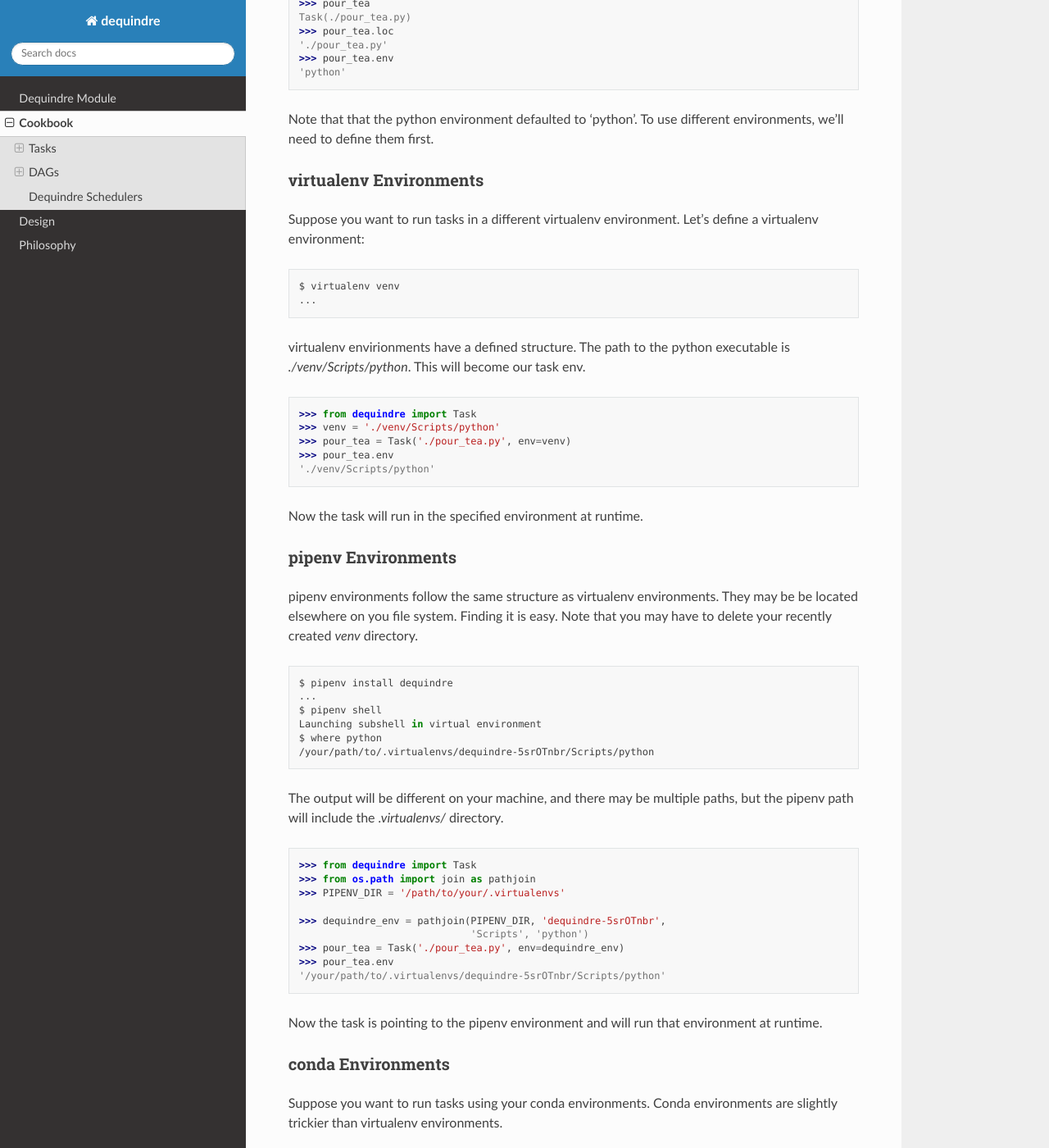
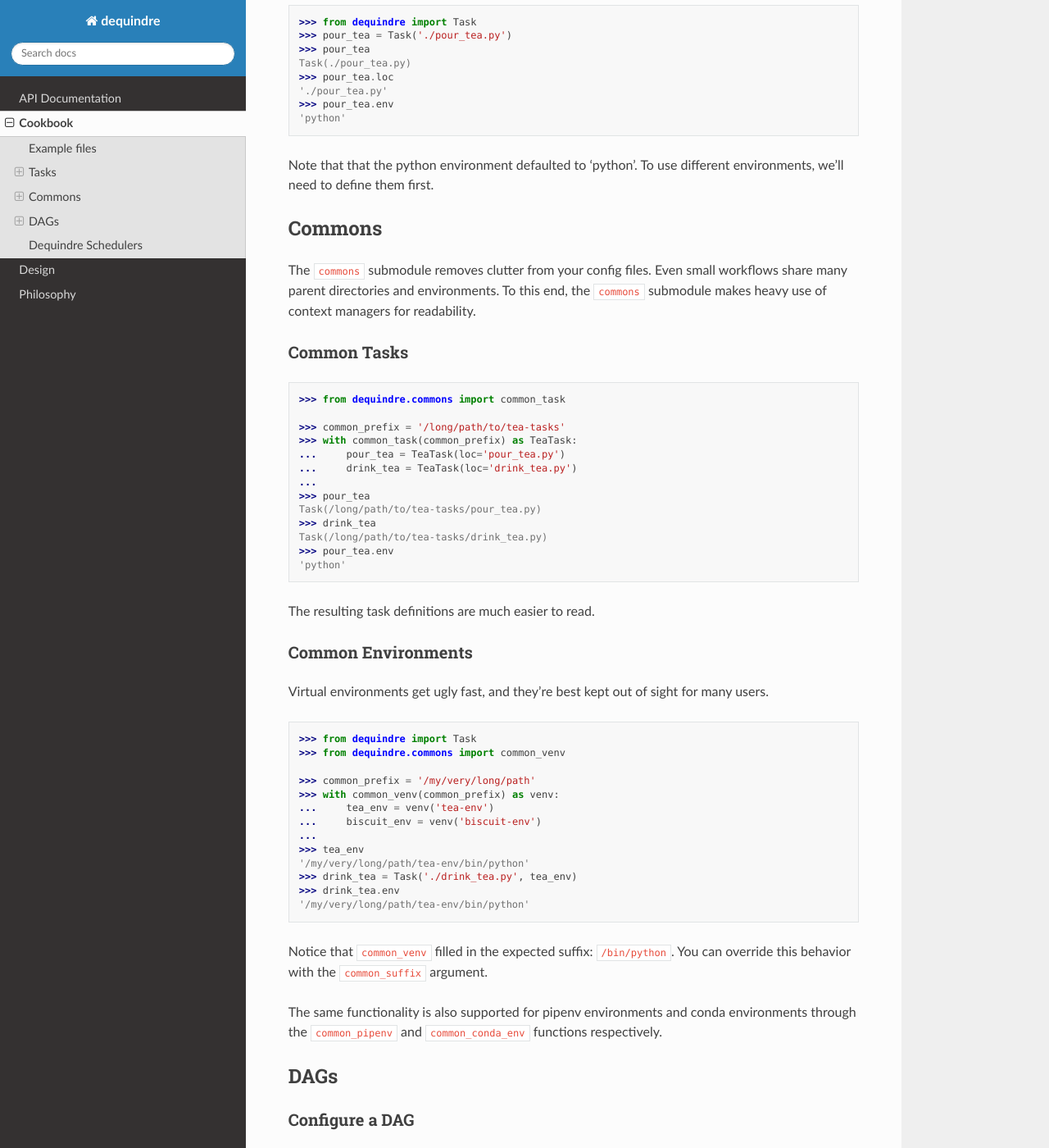
Before and after one commit to vogt4nick/dequindre, a Sphinx documentation site: the page built from docs/source/user-guide/cookbook.rst, in a window 1280 px wide and 1400 px high, scrolled down 687 px. Shown: the whole window at 82% size. Built offline with Sphinx 7.4.7 and the Read the Docs theme 2.0.0, drawn with Linux system fonts in a browser that asks for light colours; some of the changed text lies outside the part shown.

Commit message:
restructure the docs

```diff
--- a/docs/source/autodoc/dequindre-module.rst
+++ b/docs/source/api-docs/dequindre-module.rst
@@ -1,8 +1,5 @@
 Dequindre Module
 ================
-
-Module contents
----------------
 
 .. automodule:: dequindre
     :members:
--- a/docs/source/index.rst
+++ b/docs/source/index.rst
@@ -7,7 +7,7 @@ User Guide
 .. toctree::
    :maxdepth: 2
 
-   autodoc/dequindre-module
+   api-docs/api-docs
    user-guide/cookbook
    user-guide/design
    user-guide/philosophy
--- a/docs/source/user-guide/cookbook.rst
+++ b/docs/source/user-guide/cookbook.rst
@@ -2,201 +2,12 @@
 Cookbook
 ========
 
-This cookbook will make use of three sample python files.
+.. include:: ./cookbook/example-files.rst
 
-.. code-block:: python
+.. include:: ./cookbook/tasks.rst
 
-    ## ./boil_water.py
-    print("I am boiling water...")
+.. include:: ./cookbook/commons.rst
 
-.. code-block:: python
+.. include:: ./cookbook/dags.rst
 
-    ## ./steep_tea.py
-    print("I am steeping tea...")
-
-.. code-block:: python
-
-    ## ./pour_tea.py
-    print("I am pouring tea...")
-
-We also use Git Bash as the terminal. Bash commands work on windows and unix
-machines unless otherwise stated.
-
-Tasks
------
-
-Configure a Task
-~~~~~~~~~~~~~~~~
-
-.. code-block:: python
-
-    >>> from dequindre import Task
-    >>> pour_tea = Task('./pour_tea.py')
-    >>> pour_tea
-    Task(./pour_tea.py)
-    >>> pour_tea.loc
-    './pour_tea.py'
-    >>> pour_tea.env
-    'python'
-
-Note that that the python environment defaulted to 'python'. To use different
-environments, we'll need to define them first.
-
-virtualenv Environments
-~~~~~~~~~~~~~~~~~~~~~~~
-
-Suppose you want to run tasks in a different virtualenv environment. Let's
-define a virtualenv environment:
-
-.. code-block:: bash
-
-    $ virtualenv venv
-    ...
-
-virtualenv envirionments have a defined structure. The path to the python
-executable is `./venv/Scripts/python`. This will become our task env.
-
-.. code-block:: python
-
-    >>> from dequindre import Task
-    >>> venv = './venv/Scripts/python'
-    >>> pour_tea = Task('./pour_tea.py', env=venv)
-    >>> pour_tea.env
-    './venv/Scripts/python'
-
-Now the task will run in the specified environment at runtime.
-
-pipenv Environments
-~~~~~~~~~~~~~~~~~~~
-
-pipenv environments follow the same structure as virtualenv environments. They
-may be be located elsewhere on you file system. Finding it is easy. Note that
-you may have to delete your recently created `venv` directory.
-
-.. code-block:: bash
-
-    $ pipenv install dequindre
-    ...
-    $ pipenv shell
-    Launching subshell in virtual environment
-    $ where python
-    /your/path/to/.virtualenvs/dequindre-5srOTnbr/Scripts/python
-
-The output will be different on your machine, and there may be multiple paths,
-but the pipenv path will include the `.virtualenvs/` directory.
-
-.. code-block:: python
-
-    >>> from dequindre import Task
-    >>> from os.path import join as pathjoin
-    >>> PIPENV_DIR = '/path/to/your/.virtualenvs'
-
-    >>> dequindre_env = pathjoin(PIPENV_DIR, 'dequindre-5srOTnbr',
-                                 'Scripts', 'python')
-    >>> pour_tea = Task('./pour_tea.py', env=dequindre_env)
-    >>> pour_tea.env
-    '/your/path/to/.virtualenvs/dequindre-5srOTnbr/Scripts/python'
-
-Now the task is pointing to the pipenv environment and will run that
-environment at runtime.
-
-conda Environments
-~~~~~~~~~~~~~~~~~~
-
-Suppose you want to run tasks using your conda environments. Conda
-environments are slightly trickier than virtualenv environments.
-
-First, create a test environment and find where your conda installation is
-located. You'll ought to see something like
-
-.. code-block:: bash
-
-    $ conda create -n test_env python=3.6
-    ...
-    $ where conda
-    /your/path/to/miniconda3/condabin/
-    /your/path/to/miniconda3/Scripts/conda
-    /your/path/to/miniconda3/Library/bin/conda
-
-The output will be different on your machine, but the important directory is
-the common directory; in this case, it's miniconda3.
-
-conda, like virtualenv and pipenv, also has a well defined structure for
-environments that looks like `miniconda3/envs/test_env/bin/python`.
-
-.. code-block:: python
-
-    >>> from dequindre import Task
-    >>> from os.path import join as pathjoin
-    >>> CONDA_DIR = '/your/path/to/miniconda3'
-
-    >>> test_env = pathjoin(CONDA_DIR, 'envs', 'test_env', 'bin', 'python')
-    >>> pour_tea = Task('./pour_tea.py', env=venv)
-    >>> pour_tea.env
-    '/your/path/to/miniconda3/envs/test_env/Scripts/python'
-
-Now the task is pointing to the conda environment and will run that environment at runtime.
-
-DAGs
-----
-
-Configure a DAG
-~~~~~~~~~~~~~~~
-
-.. code-block:: python
-
-    >>> from dequindre import Task, DAG
-
-    >>> ## define tasks
-    >>> boil_water = Task('./boil_water.py')
-    >>> steep_tea = Task('./steep_tea.py')
-    >>> pour_tea = Task('./pour_tea.py')
-
-    >>> make_tea = DAG()
-    >>> make_tea.add_dependencies({
-    ...       steep_tea: boil_water,
-    ...       pour_tea: steep_tea
-    ...   })
-
-
-Dequindre Schedulers
---------------------
-
-The Dequindre scheduler is the last major object in dequindre. After defining
-your tasks and task dependencies in the DAG, you can create a Dequindre
-scheduler.
-
-.. code-block:: python
-
-    >>> from dequindre import Task, DAG, Dequindre
-
-    >>> ## define tasks
-    >>> boil_water = Task('./boil_water.py')
-    >>> steep_tea = Task('./steep_tea.py')
-    >>> pour_tea = Task('./pour_tea.py')
-
-    >>> make_tea = DAG()
-    >>> make_tea.add_dependencies({
-    ...       steep_tea: boil_water,
-    ...       pour_tea: steep_tea
-    ...   })
-
-    >>> dq = Dequindre(make_tea)
-    >>> dq.get_schedules()
-    defaultdict(<class 'set'>, {
-        1: {Task(boil_water.py)},
-        2: {Task(steep_tea.py)},
-        3: {Task(pour_tea.py)}})
-    >>> dq.run_tasks()
-
-    Running Task(./boil_water.py)
-
-    I am boiling water...
-
-    Running Task(./steep_tea.py)
-
-    I am steeping tea...
-
-    Running Task(./pour_tea.py)
-
-    I am pouring tea...
+.. include:: ./cookbook/dequindre-schedulers.rst
--- /dev/null
+++ b/docs/source/user-guide/cookbook/commons.rst
@@ -0,0 +1,58 @@
+
+Commons
+-------
+
+The ``commons`` submodule removes clutter from your config files. Even small
+workflows share many parent directories and environments. To this end,
+the ``commons`` submodule makes heavy use of context managers for readability.
+
+
+Common Tasks
+~~~~~~~~~~~~
+
+.. code-block:: python
+
+    >>> from dequindre.commons import common_task
+
+    >>> common_prefix = '/long/path/to/tea-tasks'
+    >>> with common_task(common_prefix) as TeaTask:
+    ...     pour_tea = TeaTask(loc='pour_tea.py')
+    ...     drink_tea = TeaTask(loc='drink_tea.py')
+    ...
+    >>> pour_tea
+    Task(/long/path/to/tea-tasks/pour_tea.py)
+    >>> drink_tea
+    Task(/long/path/to/tea-tasks/drink_tea.py)
+    >>> pour_tea.env
+    'python'
+
+The resulting task definitions are much easier to read.
+
+Common Environments
+~~~~~~~~~~~~~~~~~~~
+
+Virtual environments get ugly fast, and they're best kept out of sight for
+many users.
+
+.. code-block:: python
+
+    >>> from dequindre import Task
+    >>> from dequindre.commons import common_venv
+
+    >>> common_prefix = '/my/very/long/path'
+    >>> with common_venv(common_prefix) as venv:
+    ...     tea_env = venv('tea-env')
+    ...     biscuit_env = venv('biscuit-env')
+    ...
+    >>> tea_env
+    '/my/very/long/path/tea-env/bin/python'
+    >>> drink_tea = Task('./drink_tea.py', tea_env)
+    >>> drink_tea.env
+    '/my/very/long/path/tea-env/bin/python'
+
+Notice that ``common_venv`` filled in the expected suffix: ``/bin/python``.
+You can override this behavior with the ``common_suffix`` argument.
+
+The same functionality is also supported for pipenv environments and conda
+environments through the ``common_pipenv`` and ``common_conda_env`` functions
+respectively.
--- /dev/null
+++ b/docs/source/user-guide/cookbook/dags.rst
@@ -0,0 +1,20 @@
+DAGs
+----
+
+Configure a DAG
+~~~~~~~~~~~~~~~
+
+.. code-block:: python
+
+    >>> from dequindre import Task, DAG
+
+    >>> ## define tasks
+    >>> boil_water = Task('./boil_water.py')
+    >>> steep_tea = Task('./steep_tea.py')
+    >>> pour_tea = Task('./pour_tea.py')
+
+    >>> make_tea = DAG()
+    >>> make_tea.add_dependencies({
+    ...       steep_tea: boil_water,
+    ...       pour_tea: steep_tea
+    ...   })
--- /dev/null
+++ b/docs/source/user-guide/cookbook/dequindre-schedulers.rst
@@ -0,0 +1,41 @@
+Dequindre Schedulers
+--------------------
+
+The Dequindre scheduler is the last major object in dequindre. After defining
+your tasks and task dependencies in the DAG, you can create a Dequindre
+scheduler.
+
+.. code-block:: python
+
+    >>> from dequindre import Task, DAG, Dequindre
+
+    >>> ## define tasks
+    >>> boil_water = Task('./boil_water.py')
+    >>> steep_tea = Task('./steep_tea.py')
+    >>> pour_tea = Task('./pour_tea.py')
+
+    >>> make_tea = DAG()
+    >>> make_tea.add_dependencies({
+    ...       steep_tea: boil_water,
+    ...       pour_tea: steep_tea
+    ...   })
+
+    >>> dq = Dequindre(make_tea)
+    >>> dq.get_schedules()
+    defaultdict(<class 'set'>, {
+        1: {Task(boil_water.py)},
+        2: {Task(steep_tea.py)},
+        3: {Task(pour_tea.py)}})
+    >>> dq.run_tasks()
+
+    Running Task(./boil_water.py)
+
+    I am boiling water...
+
+    Running Task(./steep_tea.py)
+
+    I am steeping tea...
+
+    Running Task(./pour_tea.py)
+
+    I am pouring tea...
--- /dev/null
+++ b/docs/source/user-guide/cookbook/example-files.rst
@@ -0,0 +1,23 @@
+
+Example files
+-------------
+
+This cookbook will make use of three sample python files.
+
+.. code-block:: python
+
+    ## ./boil_water.py
+    print("I am boiling water...")
+
+.. code-block:: python
+
+    ## ./steep_tea.py
+    print("I am steeping tea...")
+
+.. code-block:: python
+
+    ## ./pour_tea.py
+    print("I am pouring tea...")
+
+We also use Git Bash as the terminal. Bash commands work on windows and unix
+machines unless otherwise stated.
--- /dev/null
+++ b/docs/source/user-guide/cookbook/tasks.rst
@@ -0,0 +1,19 @@
+Tasks
+-----
+
+Configure a Task
+~~~~~~~~~~~~~~~~
+
+.. code-block:: python
+
+    >>> from dequindre import Task
+    >>> pour_tea = Task('./pour_tea.py')
+    >>> pour_tea
+    Task(./pour_tea.py)
+    >>> pour_tea.loc
+    './pour_tea.py'
+    >>> pour_tea.env
+    'python'
+
+Note that that the python environment defaulted to 'python'. To use different
+environments, we'll need to define them first.
```
Also changed, not shown: docs/source/api-docs/api-docs.rst (added, +9 -0 lines), docs/source/api-docs/dequindre-commons-module.rst (added, +7 -0 lines), docs/source/api-docs/dequindre-exceptions-module.rst (added, +7 -0 lines), docs/source/user-guide/cookbook/task-environments.rst (added, +99 -0 lines).
